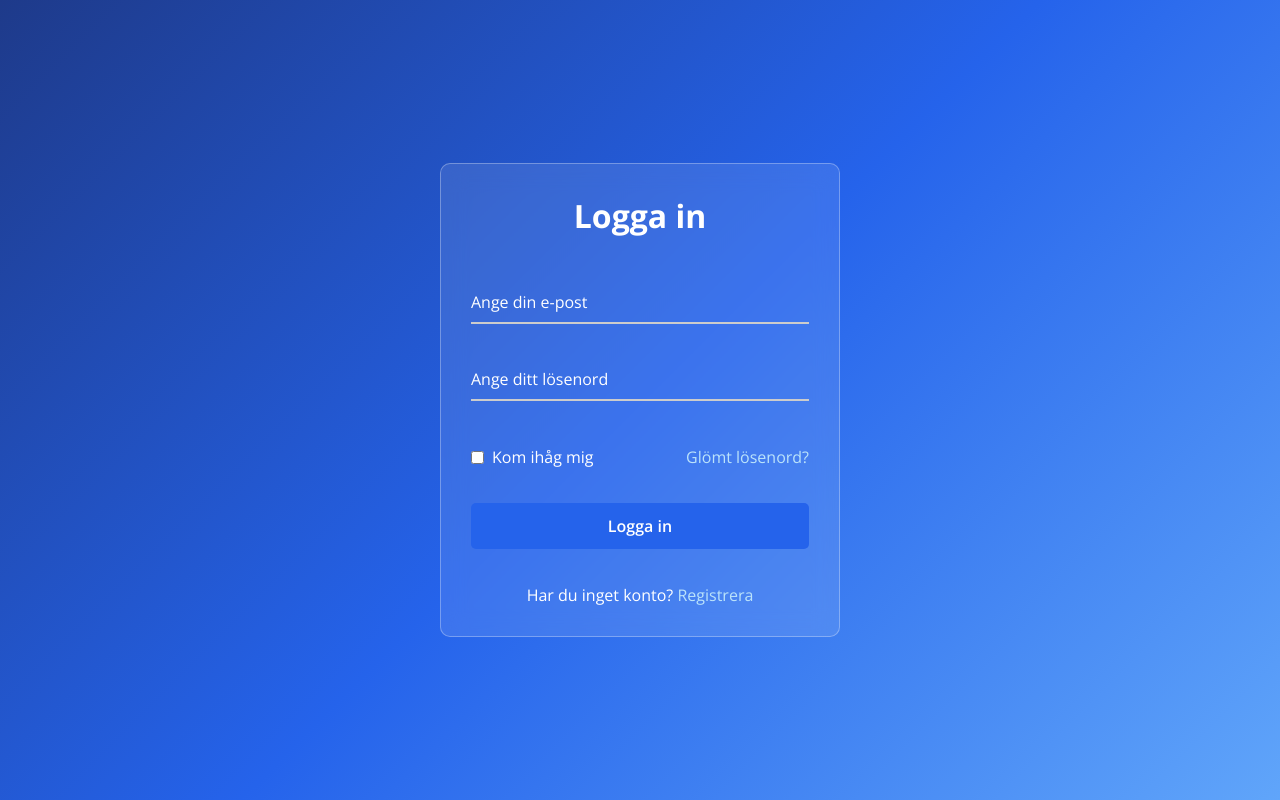
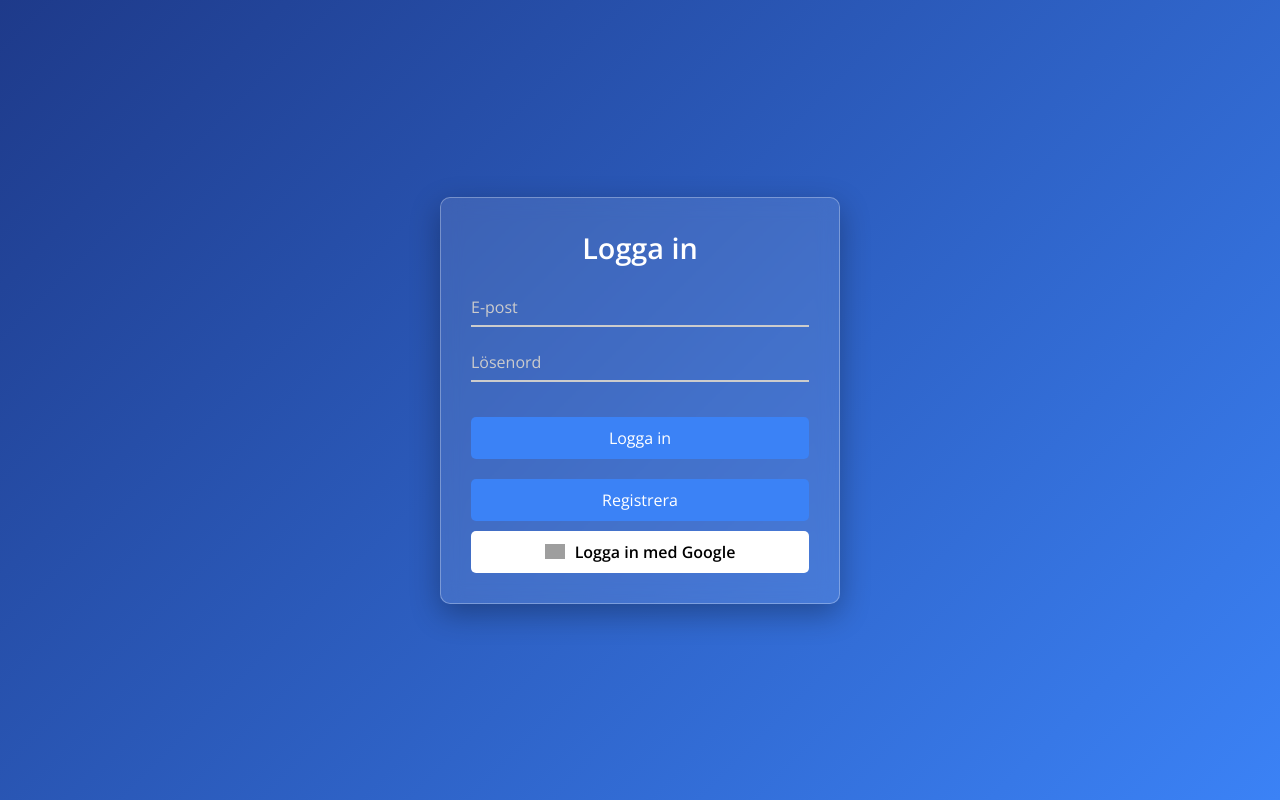
Before and after one commit to Challept/auth-webstay, a Flask app: page / in a window 1280 px wide. Run offline with Flask 3, Linux system fonts and the light colour scheme; grey boxes are pictures that could not be loaded.

Commit message:
Update index.html

```diff
--- a/templates/index.html
+++ b/templates/index.html
@@ -3,9 +3,9 @@
 <head>
   <meta charset="UTF-8">
   <meta name="viewport" content="width=device-width, initial-scale=1.0">
-  <title>Webstay | Logga in</title>
+  <title>Logga in | Webstay Auth</title>
   <style>
-    @import url("https://fonts.googleapis.com/css2?family=Open+Sans:wght@200;300;400;500;600;700&display=swap");
+    @import url("https://fonts.googleapis.com/css2?family=Open+Sans:wght@300;400;600&display=swap");
 
     * {
       margin: 0;
@@ -21,7 +21,7 @@
       min-height: 100vh;
       width: 100%;
       padding: 0 10px;
-      background: linear-gradient(135deg, #1e3a8a, #2563eb, #60a5fa);
+      background: linear-gradient(135deg, #1e3a8a, #3b82f6);
     }
 
     .wrapper {
@@ -29,28 +29,22 @@
       border-radius: 10px;
       padding: 30px;
       text-align: center;
+      background: rgba(255, 255, 255, 0.1);
       border: 1px solid rgba(255, 255, 255, 0.3);
-      backdrop-filter: blur(12px);
-      -webkit-backdrop-filter: blur(12px);
-      background: rgba(255, 255, 255, 0.1);
-    }
-
-    form {
-      display: flex;
-      flex-direction: column;
-      gap: 15px;
+      backdrop-filter: blur(10px);
+      -webkit-backdrop-filter: blur(10px);
+      box-shadow: 0 10px 30px rgba(0, 0, 0, 0.3);
     }
 
     h2 {
-      font-size: 2rem;
+      font-size: 1.8rem;
+      color: #fff;
       margin-bottom: 20px;
-      color: #fff;
     }
 
     .input-field {
       position: relative;
-      border-bottom: 2px solid #ccc;
-      margin: 10px 0;
+      margin: 15px 0;
     }
 
     .input-field label {
@@ -58,10 +52,10 @@
       top: 50%;
       left: 0;
       transform: translateY(-50%);
-      color: #fff;
+      color: #ccc;
       font-size: 16px;
       pointer-events: none;
-      transition: 0.15s ease;
+      transition: 0.3s;
     }
 
     .input-field input {
@@ -69,127 +63,156 @@
       height: 40px;
       background: transparent;
       border: none;
+      border-bottom: 2px solid #ccc;
       outline: none;
+      color: #fff;
       font-size: 16px;
+      transition: 0.3s;
+    }
+
+    .input-field input:focus,
+    .input-field input:valid {
+      border-bottom: 2px solid #3b82f6;
+    }
+
+    .input-field input:focus~label,
+    .input-field input:valid~label {
+      top: 10px;
+      font-size: 12px;
+      color: #3b82f6;
+    }
+
+    button {
+      background: #3b82f6;
+      color: #fff;
+      font-size: 16px;
+      border: none;
+      padding: 10px 20px;
+      cursor: pointer;
+      border-radius: 5px;
+      margin-top: 20px;
+      width: 100%;
+      transition: 0.3s;
+    }
+
+    button:hover {
+      background: #2563eb;
+    }
+
+    .google-btn {
+      display: flex;
+      align-items: center;
+      justify-content: center;
+      background: #fff;
+      color: #000;
+      margin-top: 10px;
+      padding: 10px 20px;
+      border-radius: 5px;
+      cursor: pointer;
+      font-weight: bold;
+    }
+
+    .google-btn img {
+      width: 20px;
+      margin-right: 10px;
+    }
+
+    .alert {
+      display: none;
+      margin: 20px 0;
+      padding: 10px;
+      border-radius: 5px;
+      text-align: center;
+    }
+
+    .alert.success {
+      background-color: #22c55e;
       color: #fff;
     }
 
-    .input-field input:focus ~ label,
-    .input-field input:valid ~ label {
-      font-size: 0.8rem;
-      top: 10px;
-      transform: translateY(-120%);
-    }
-
-    .forget {
-      display: flex;
-      align-items: center;
-      justify-content: space-between;
-      margin: 20px 0;
+    .alert.error {
+      background-color: #ef4444;
       color: #fff;
-    }
-
-    #remember {
-      accent-color: #fff;
-    }
-
-    .forget label {
-      display: flex;
-      align-items: center;
-    }
-
-    .forget label p {
-      margin-left: 8px;
-    }
-
-    .wrapper a {
-      color: #bbe3fa;
-      text-decoration: none;
-    }
-
-    .wrapper a:hover {
-      text-decoration: underline;
-    }
-
-    button {
-      background: #2563eb;
-      color: #fff;
-      font-weight: 600;
-      border: none;
-      padding: 12px 20px;
-      cursor: pointer;
-      border-radius: 5px;
-      font-size: 16px;
-      transition: 0.3s ease;
-    }
-
-    button:hover {
-      background: #1e3a8a;
-    }
-
-    .register {
-      text-align: center;
-      margin-top: 20px;
-      color: #fff;
-    }
-
-    .hidden {
-      display: none;
     }
   </style>
 </head>
 <body>
   <div class="wrapper">
-    <form id="login-form" method="POST" action="/loggain">
-      <h2>Logga in</h2>
+    <h2>Logga in</h2>
+    <div class="alert" id="alert"></div>
+    <form id="authForm">
       <div class="input-field">
-        <input type="email" name="email" required>
-        <label>Ange din e-post</label>
+        <input type="email" id="email" required>
+        <label>E-post</label>
       </div>
       <div class="input-field">
-        <input type="password" name="losenord" required>
-        <label>Ange ditt lösenord</label>
+        <input type="password" id="password" required>
+        <label>Lösenord</label>
       </div>
-      <div class="forget">
-        <label for="remember">
-          <input type="checkbox" id="remember">
-          <p>Kom ihåg mig</p>
-        </label>
-        <a href="#">Glömt lösenord?</a>
-      </div>
-      <button type="submit" name="login">Logga in</button>
-      <div class="register">
-        <p>Har du inget konto? <a href="#" onclick="switchToRegister()">Registrera</a></p>
-      </div>
-    </form>
-
-    <form id="register-form" class="hidden" method="POST" action="/loggain">
-      <h2>Registrera</h2>
-      <div class="input-field">
-        <input type="email" name="email" required>
-        <label>Ange din e-post</label>
-      </div>
-      <div class="input-field">
-        <input type="password" name="losenord" required>
-        <label>Skapa ett lösenord</label>
-      </div>
-      <button type="submit" name="register">Registrera</button>
-      <div class="register">
-        <p>Har du redan ett konto? <a href="#" onclick="switchToLogin()">Logga in</a></p>
+      <button type="submit" id="loginBtn">Logga in</button>
+      <button type="button" id="registerBtn">Registrera</button>
+      <div class="google-btn" id="googleLoginBtn">
+        <img src="https://pluspng.com/img-png/google-logo-png-open-2000.png" alt="Google">
+        Logga in med Google
       </div>
     </form>
   </div>
 
   <script>
-    function switchToRegister() {
-      document.getElementById('login-form').classList.add('hidden');
-      document.getElementById('register-form').classList.remove('hidden');
-    }
+    document.addEventListener("DOMContentLoaded", () => {
+      const authForm = document.getElementById("authForm");
+      const alertBox = document.getElementById("alert");
+      const loginBtn = document.getElementById("loginBtn");
+      const registerBtn = document.getElementById("registerBtn");
+      const googleLoginBtn = document.getElementById("googleLoginBtn");
 
-    function switchToLogin() {
-      document.getElementById('register-form').classList.add('hidden');
-      document.getElementById('login-form').classList.remove('hidden');
-    }
+      // Handle Login and Registration
+      authForm.addEventListener("submit", async (e) => {
+        e.preventDefault();
+        const email = document.getElementById("email").value;
+        const password = document.getElementById("password").value;
+        const action = e.submitter.id === "loginBtn" ? "login" : "register";
+
+        try {
+          const response = await fetch("/loggain", {
+            method: "POST",
+            headers: {
+              "Content-Type": "application/json",
+            },
+            body: JSON.stringify({ email, losenord: password, action }),
+          });
+
+          const result = await response.json();
+          if (result.success) {
+            alertBox.textContent = result.message;
+            alertBox.className = "alert success";
+            alertBox.style.display = "block";
+
+            // Store in localStorage
+            localStorage.setItem("user", JSON.stringify(result.user));
+            console.log("User logged in:", result.user);
+
+            // Redirect to previous page or default
+            const redirectUrl = document.referrer || "/";
+            setTimeout(() => {
+              window.location.href = redirectUrl;
+            }, 2000);
+          } else {
+            throw new Error(result.message);
+          }
+        } catch (error) {
+          alertBox.textContent = error.message;
+          alertBox.className = "alert error";
+          alertBox.style.display = "block";
+          console.error("Error:", error);
+        }
+      });
+
+      // Google Login
+      googleLoginBtn.addEventListener("click", () => {
+        window.location.href = "/google_login";
+      });
+    });
   </script>
 </body>
 </html>
```
